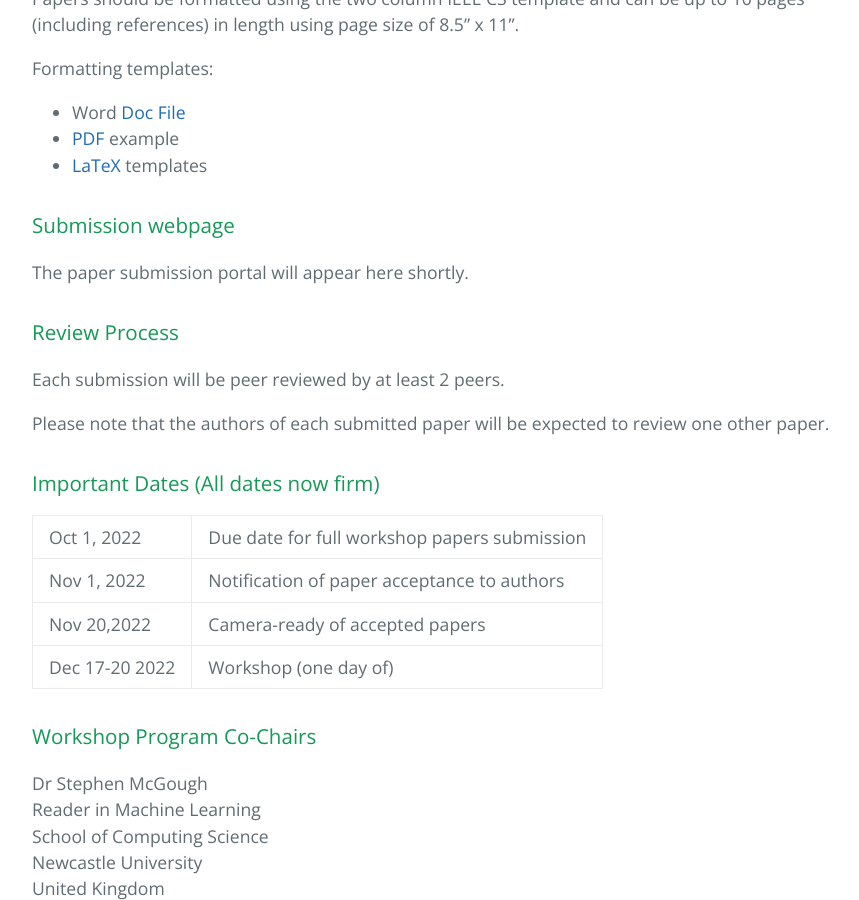
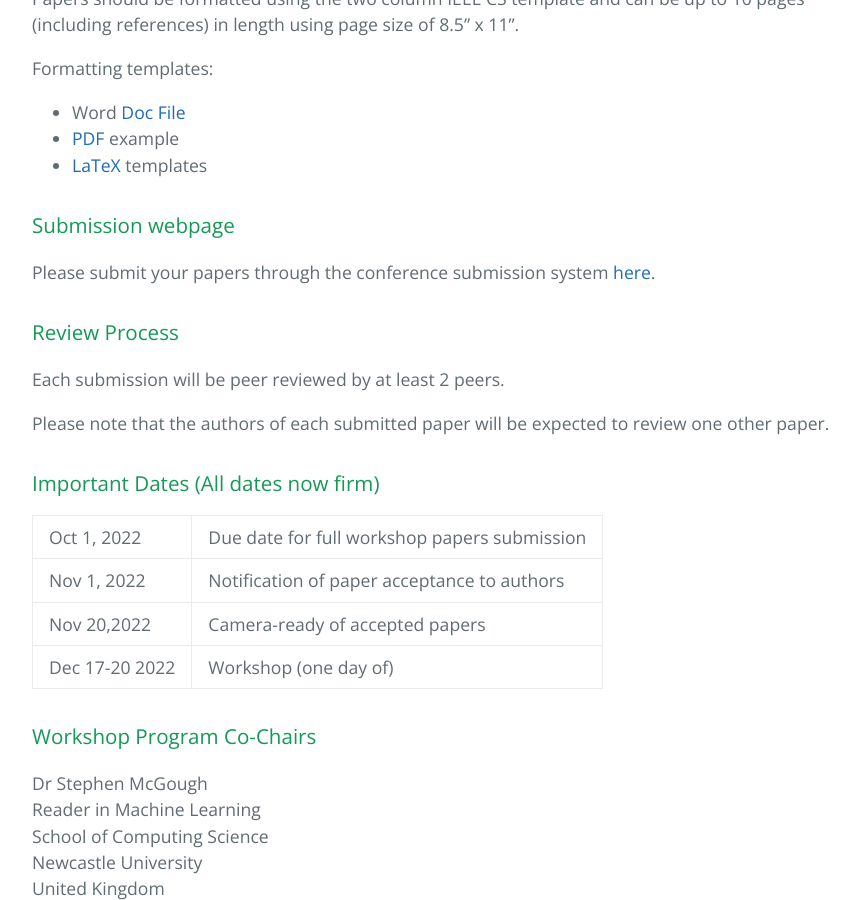
Before and after one commit to bda4cid/bda4cid.github.io, a Jekyll site: the page built from index.md, in a window 1280 px wide and 900 px high, scrolled down 2775 px. Shown: the whole window, without its empty margins (192-1051 px from the left). Built offline with Jekyll 4.4.1, drawn with Linux system fonts in a browser that asks for light colours; our own code applies the rules of GitHub Pages for plain Markdown files.

Commit message:
Update index.md
Added submission link

```diff
--- a/index.md
+++ b/index.md
@@ -73,7 +73,7 @@ Formatting templates:
 
 ### Submission webpage
 
-The paper submission portal will appear here shortly.
+Please submit your papers through the conference submission system [here](https://wi-lab.com/cyberchair/2022/bigdata22/scripts/submit.php?subarea=S29&undisplay_detail=1&wh=/cyberchair/2022/bigdata22/scripts/ws_submit.php).
 
 ### Review Process
 
```
